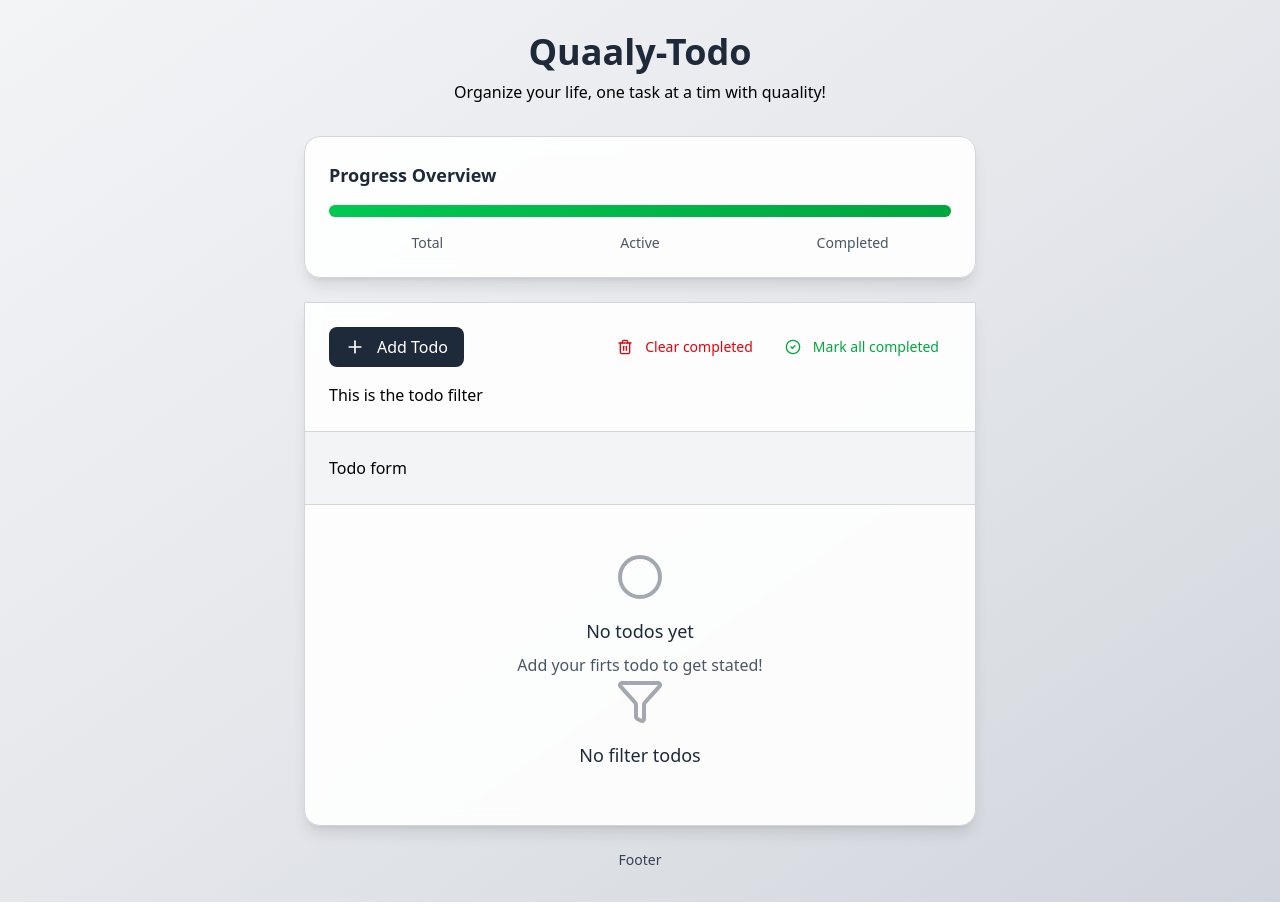
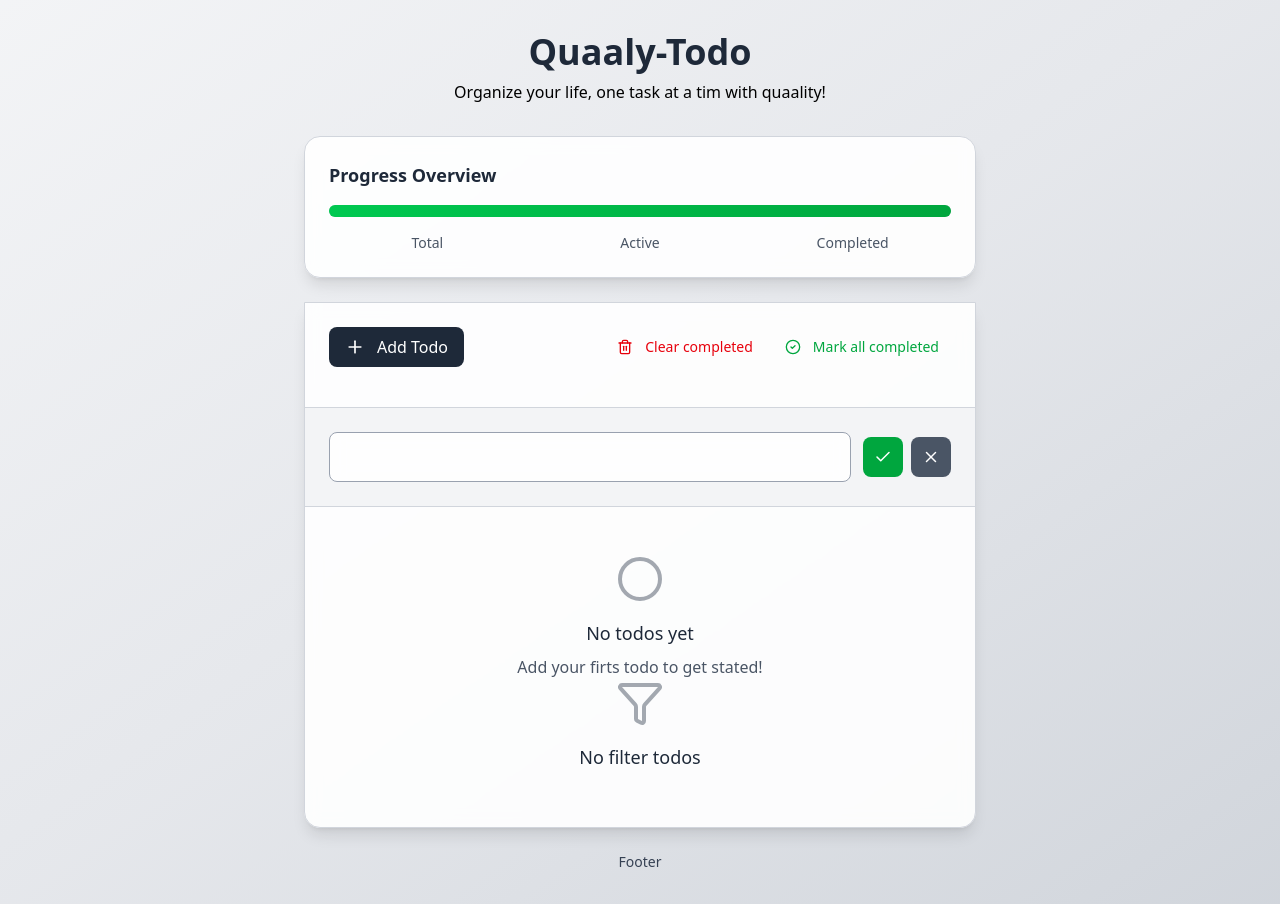
Before and after one commit to quaaly-t/todo, a React (Vite) app in the folder todoApp/: page / in a window 1280 px wide. Built offline with nearby package versions, Linux system fonts and the light colour scheme.

Commit message:
creating todoform and todoFlter

```diff
--- a/todoApp/src/components/TodoFilters.jsx
+++ b/todoApp/src/components/TodoFilters.jsx
@@ -1,5 +1,9 @@
 function TodoFilters() {
-  return <h1>This is the todo filter</h1>
+    return (
+        <div className="flex items-center justify-center">
+            <div className="inline-flex bg-gray-200">{/*  */}</div>
+        </div>
+    )
 }
 
 export default TodoFilters
--- a/todoApp/src/components/TodoForm.jsx
+++ b/todoApp/src/components/TodoForm.jsx
@@ -1,11 +1,38 @@
+import { Check, X } from "lucide-react"
+
 function TodoForm() {
-  return (
-    <>
-      <div>
-        <h1>Todo form</h1>
-      </div>
-    </>
-  )
+    return (
+        <div className="flex items-center gap-3">
+            <div className="flex-1">
+                <input
+                    className="w-full px-4 py-3 border border-gray-400 rounded-lg focus:outline-none
+                    focus:ring-2 focus:ring-gray-800 focus:border-transparent tansition-all duration-200
+                  bg-white/90 backdrop-blur-sm text-gray-800 placeholder-gray-600"
+                    maxLength={500}
+                />
+            </div>
+            <div className="flex items-center gap-2">
+                <button
+                    type="submit"
+                    className="flex items-center justify-center w-10 h-10 bg-green-600
+                    hover:bg-green-700 disabled:bg-gray-400 disabled:cursor-not-allowed
+                    text-white rounded-lg transition-colors duration-200"
+                    title="Save todo"
+                >
+                    <Check size={18} />
+                </button>
+                <button
+                    type="submit"
+                    className="flex items-center justify-center w-10 h-10 bg-gray-600
+                    hover:bg-gray-700 disabled:bg-gray-400 disabled:cursor-not-allowed
+                    text-white rounded-lg transition-colors duration-200"
+                    title="Save todo"
+                >
+                    <X size={18} />
+                </button>
+            </div>
+        </div>
+    )
 }
 
 export default TodoForm
```
